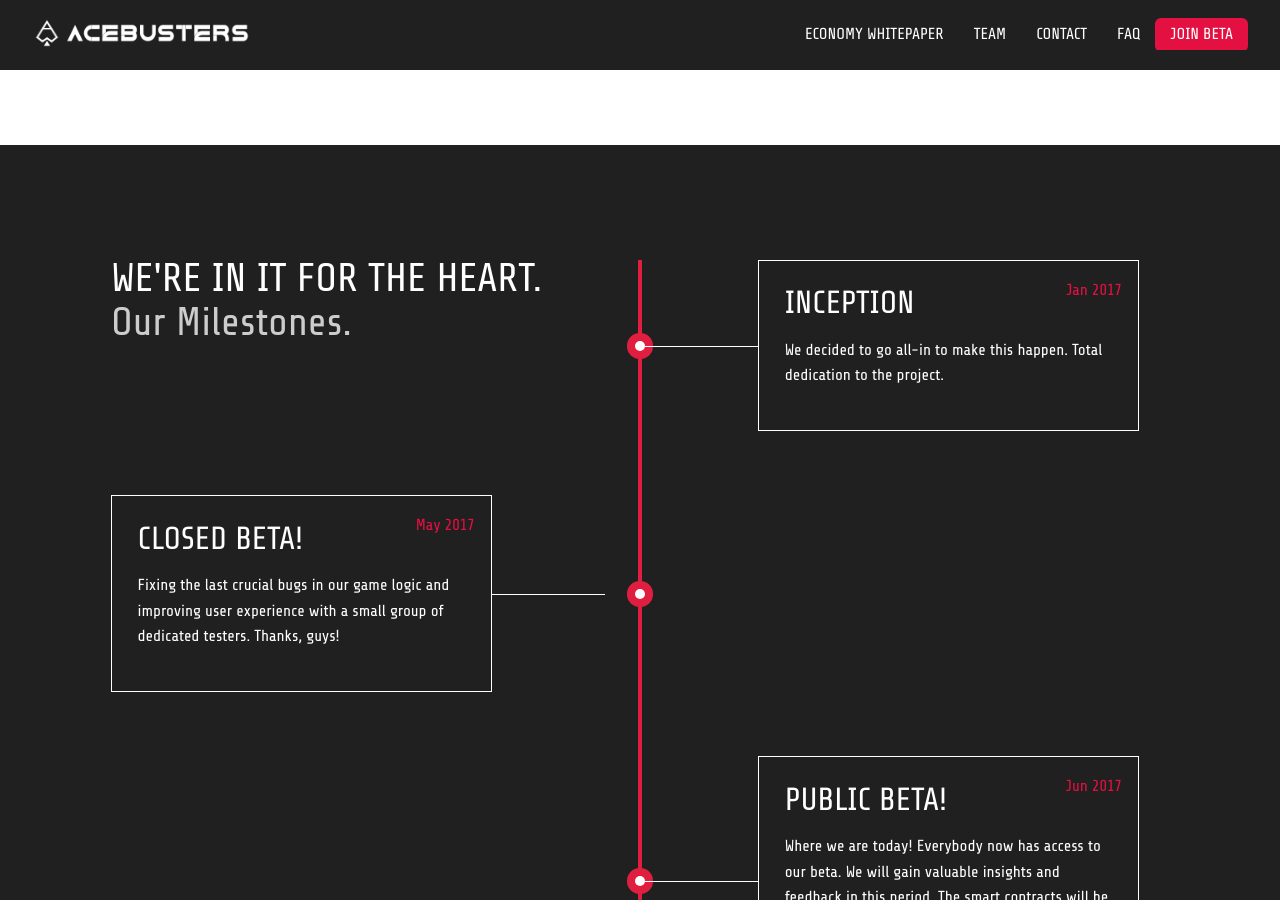
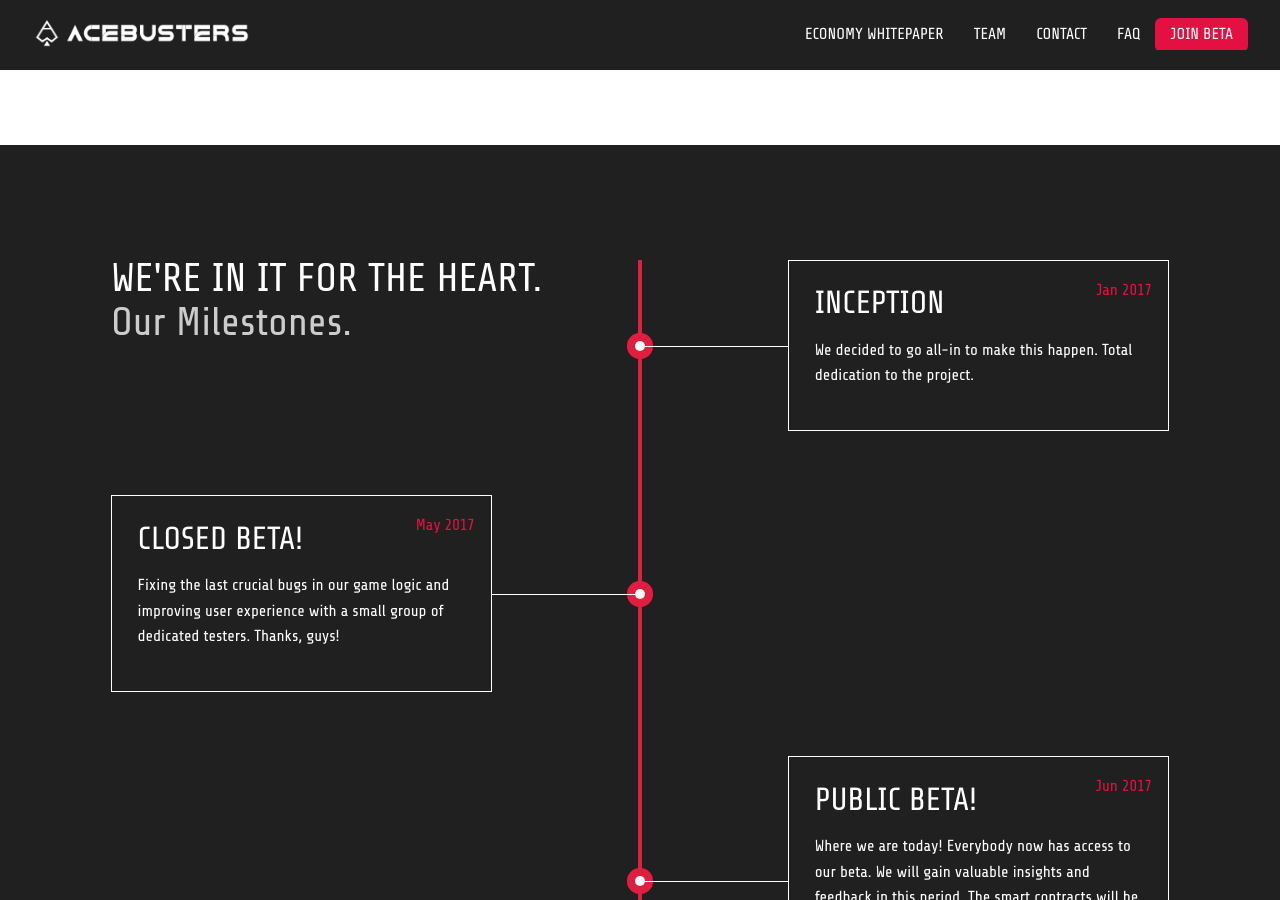
Before and after one commit to acebusters/acebusters-website, a Jekyll site: the page built from index.html, in a window 1280 px wide and 900 px high, scrolled down 2867 px. Built offline with Jekyll 4.4.1, drawn with Linux system fonts in a browser that asks for light colours.

Commit message:
fixes issues

```diff
--- a/_config.yml
+++ b/_config.yml
@@ -1,6 +1,3 @@
-defaults:
-  -
-    scope:
-      path: "" # an empty string here means all files in the project
-    values:
-      layout: "default"
+sass:
+  sass_dir: css/sass
+  style: compressed
--- a/_layouts/default.html
+++ b/_layouts/default.html
@@ -20,7 +20,7 @@
     <meta name="twitter:description" content="The Poker Revolution: Making online Poker fair and secure.">
     <meta name="twitter:image" content="http://www.acebusters.com/img/card.png">
 
-    <link rel="shortcut icon" type="image/x-icon" href="/img/ab_logo_white.png" />
+    <link rel="shortcut icon" type="image/x-icon" href="/img/ab_logo.png" />
 
     <title>Acebusters - Poker on the Ethereum blockchain</title>
 
@@ -34,6 +34,7 @@
 
     <!-- Custom CSS -->
     <link href="css/landing-page.css" rel="stylesheet">
+    <link rel="stylesheet" href="/css/styles.css">
 
     <!-- HTML5 Shim and Respond.js IE8 support of HTML5 elements and media queries -->
     <!-- WARNING: Respond.js doesn't work if you view the page via file:// -->
--- /dev/null
+++ b/css/styles.scss
@@ -0,0 +1,54 @@
+---
+---
+
+.table {
+  word-break: normal;
+}
+.table-body {
+  .table {
+    table-layout: fixed
+  }
+}
+
+.terms {
+  color: #3c3c3c;
+  ul {
+    padding-left: 25px;
+  }
+}
+@media (max-width: 991px) {
+  .hero-bottom-row {
+    .intro-buttons {
+      position: static;
+    }
+  }
+}
+
+@media only screen and (min-width: 1170px) {
+  .cd-timeline-content {
+    width: 72%;
+    margin-right: 0;
+    &:before {
+      display: none;
+    }
+    &-wrap {
+      position: relative;
+      width: 50%;
+      overflow: hidden;
+      z-index: 1;
+      &:before {
+        content: '';
+        position: absolute;
+        top: 50%;
+        left: 0;
+        right: 0;
+        height: 1px;
+        background-color: #fff;
+        z-index: -1;
+      }
+      .cd-timeline-block:nth-of-type(odd) & {
+        margin-left: 50%;
+      }
+    }
+  }
+}
--- a/index.html
+++ b/index.html
@@ -131,29 +131,34 @@ newsletter_sign_up: Thank you! Please check your e-mail to confirm your subscrip
                 <div class="cd-timeline-block">
                     <div class="cd-timeline-img cd-picture">
                     </div>
+                    <div class="cd-timeline-content-wrap">
                       <div class="cd-timeline-content">
                         <h3>Inception</h3>
                         <span class="cd-date">Jan 2017</span>
                         <p>
                           We decided to go all-in to make this happen. Total dedication to the project.
                         </p> <!-- cd-timeline-content -->
+                      </div>
+                    </div>
                 </div> <!-- cd-timeline-block -->
-                </div>
 
                 <div class="cd-timeline-block">
                     <div class="cd-timeline-img cd-movie">
                     </div> <!-- cd-timeline-img -->
+                    <div class="cd-timeline-content-wrap">
                       <div class="cd-timeline-content">
                         <h3>Closed beta!</h3>
                         <span class="cd-date">May 2017</span>
                         <p> Fixing the last crucial bugs in our game logic and improving user experience with a small group of dedicated testers. Thanks, guys!</p>
                       </div> <!-- cd-timeline-content -->
+                    </div>
                 </div> <!-- cd-timeline-block -->
 
                 <div class="cd-timeline-block">
                     <div class="cd-timeline-img cd-picture">
                     </div> <!-- cd-timeline-img -->
 
+                    <div class="cd-timeline-content-wrap">
                       <div class="cd-timeline-content">
                         <h3>Public beta!</h3>
                         <span class="cd-date">Jun 2017</span>
@@ -163,11 +168,13 @@ newsletter_sign_up: Thank you! Please check your e-mail to confirm your subscrip
                           This is all still happening on the Ethereum testnet.
                         </p>
                       </div> <!-- cd-timeline-content -->
+                    </div>
                 </div> <!-- cd-timeline-block -->
 
                 <div class="cd-timeline-block">
                     <div class="cd-timeline-img cd-location">
                     </div>
+                    <div class="cd-timeline-content-wrap">
                       <div class="cd-timeline-content">
                         <h3>Implement SNGs</h3>
                         <span class="cd-date">Sep 2017</span>
@@ -175,11 +182,13 @@ newsletter_sign_up: Thank you! Please check your e-mail to confirm your subscrip
                           Sit-and-Go (SNG) is a very popular format and it will be one of the first features we implement.
                         </p>
                       </div> <!-- cd-timeline-content -->
+                    </div>
                 </div> <!-- cd-timeline-block -->
 
                 <div class="cd-timeline-block">
                     <div class="cd-timeline-img cd-location">
                     </div>
+                    <div class="cd-timeline-content-wrap">
                       <div class="cd-timeline-content">
                         <h3>Mental Poker</h3>
                         <span class="cd-date">Nov 2017</span>
@@ -187,6 +196,7 @@ newsletter_sign_up: Thank you! Please check your e-mail to confirm your subscrip
                           Acebusters will go totally mental. Decentralized, secure, p2p architecture with a guaranteed fairly shuffled deck. Awesome!
                         </p>
                       </div> <!-- cd-timeline-content -->
+                    </div>
                 </div> <!-- cd-timeline-block -->
             </div> <!-- cd-timeline -->
         </div>
```
Lines whose indentation alone changed are shown as unchanged.
